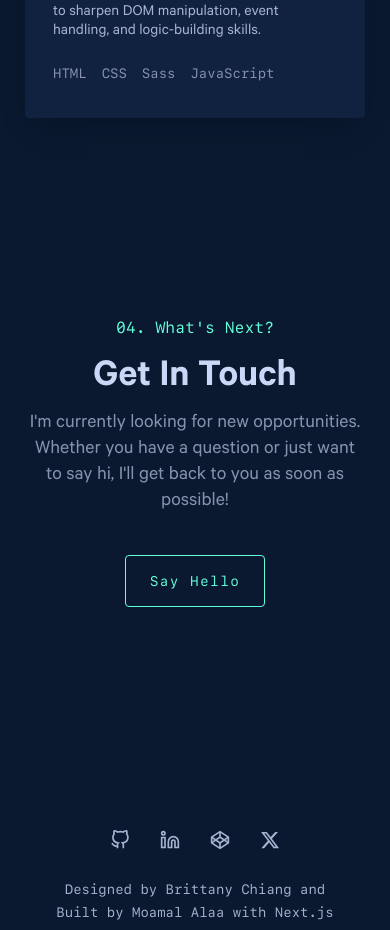
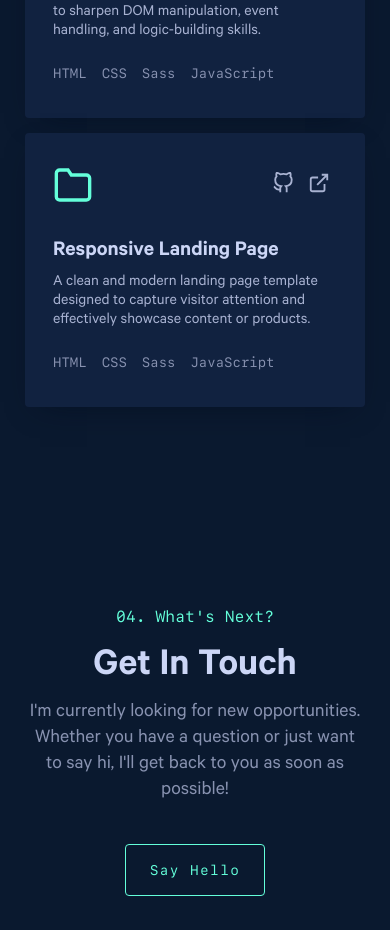
Before and after one commit to Moamal-2000/moamal-alaa, a Next.js app: page / in a window 390 px wide. Shown: the part 3980-4910 px from the top of the page. Built offline with nearby package versions, Linux system fonts and the light colour scheme.

Commit message:
update: add 'Responsive Landing Page' to worthy projects section

```diff
--- a/src/data/otherProjects.js
+++ b/src/data/otherProjects.js
@@ -29,4 +29,14 @@ export const OTHER_PROJECTS_DATA = [
     technologies: ["HTML", "CSS", "Sass", "JavaScript"],
     id: 3,
   },
+  {
+    title: "Responsive Landing Page",
+    description:
+      "A clean and modern landing page template designed to capture visitor attention and effectively showcase content or products.",
+    year: "2022",
+    liveUrl: "https://moamal-2000.github.io/template2",
+    repoUrl: "https://github.com/Moamal-2000/template2",
+    technologies: ["HTML", "CSS", "Sass", "JavaScript"],
+    id: 4,
+  },
 ];
```
